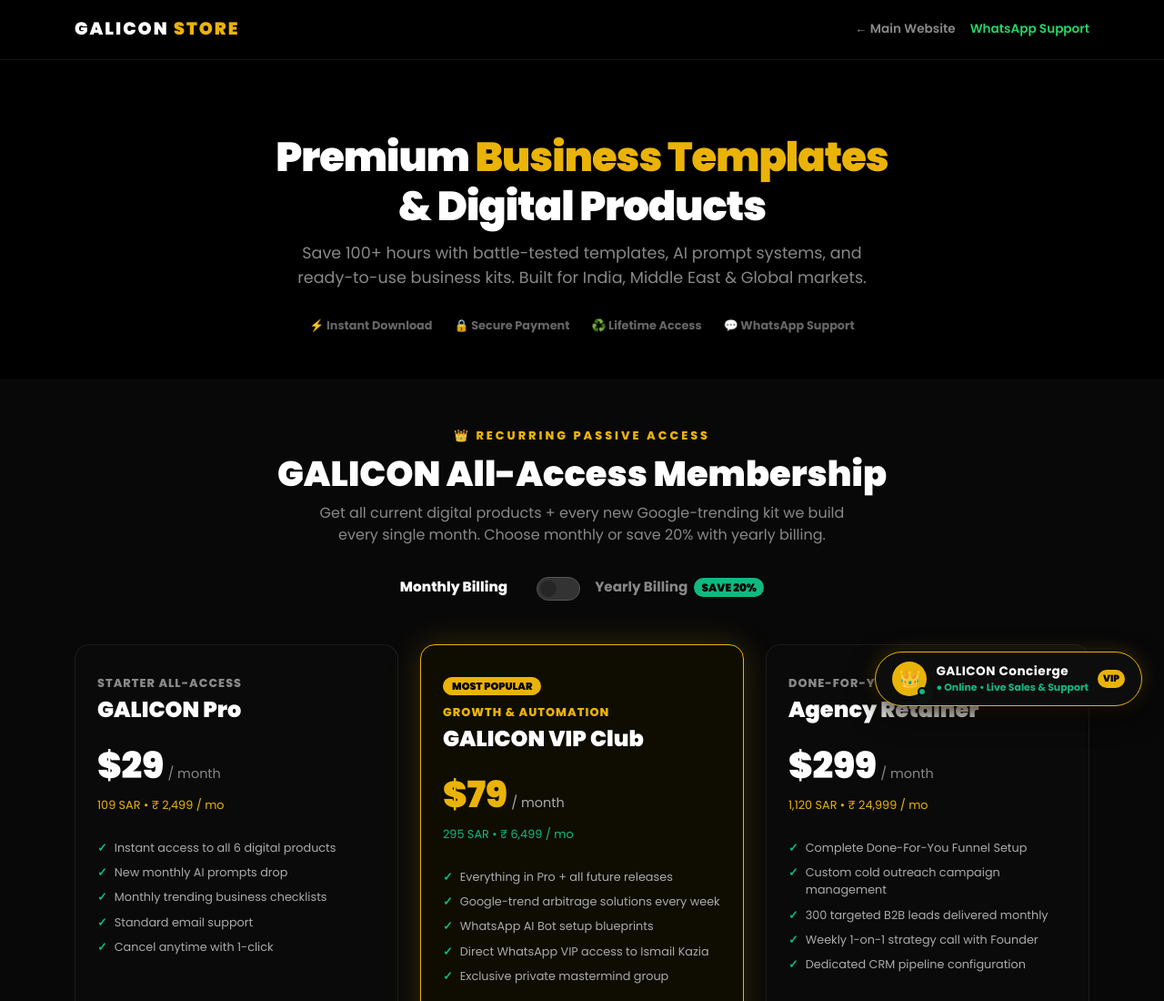
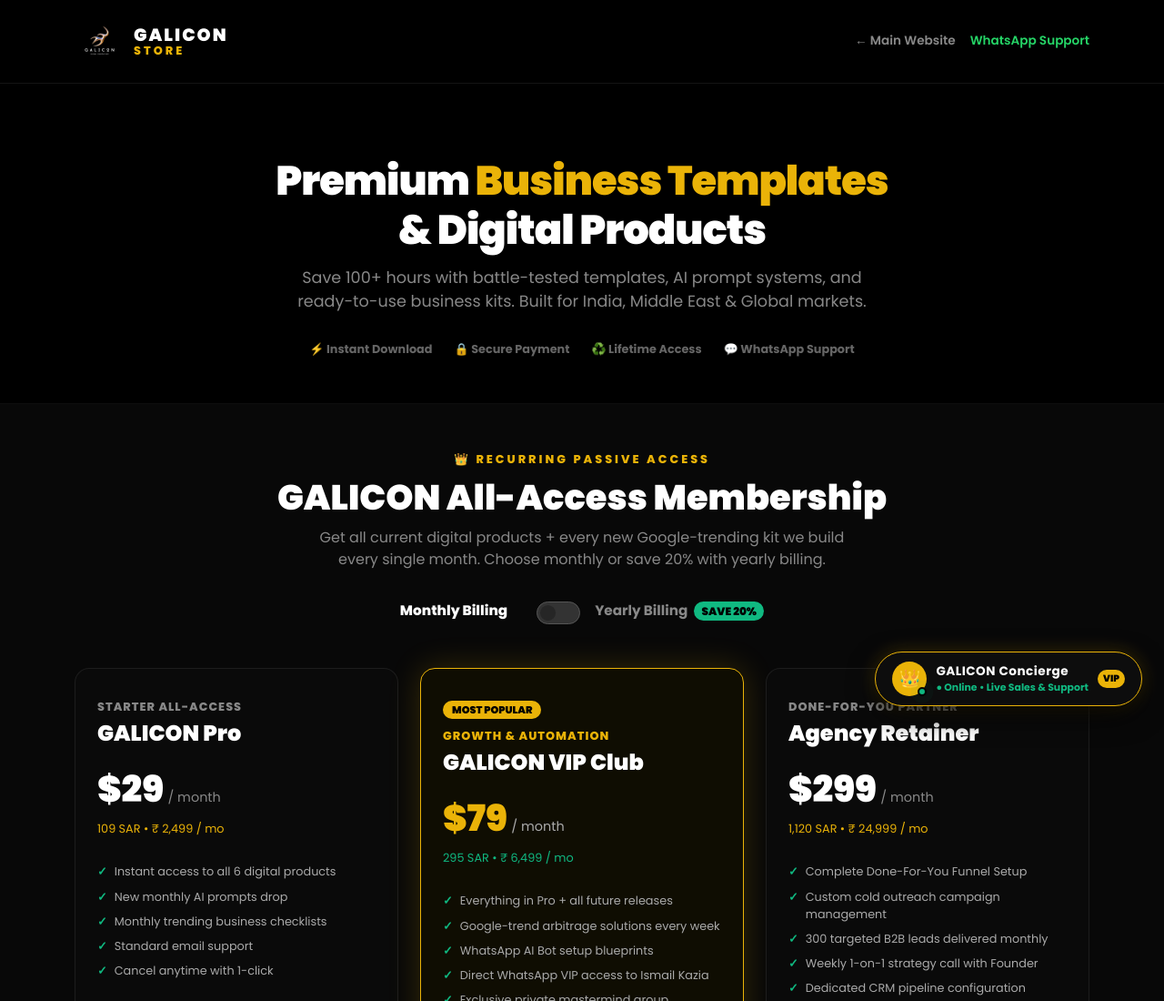
Before and after one commit to ismailkazia302-bot/samrat-global, a website: page products.html in a window 1280 px wide. Shown: the top 1100 px of the page at 91% size. Drawn offline with nearby package versions, Linux system fonts and the light colour scheme.

Commit message:
feat: complete brand text and logo image synchronization across products and digital business card

```diff
--- a/products.html
+++ b/products.html
@@ -59,7 +59,13 @@
   <!-- Navbar -->
   <nav class="store-nav">
     <div class="container d-flex justify-content-between align-items-center">
-      <a href="index.html" class="store-logo">GALICON <span>STORE</span></a>
+      <a href="index.html" style="text-decoration:none; display:flex; align-items:center; gap:10px;">
+        <img src="galicon_logo.png" alt="GALICON GLOBAL" style="height:55px; width:auto; object-fit:contain;">
+        <span style="font-family:'Poppins', sans-serif; font-weight:900; font-size:1.2rem; letter-spacing:2px; color:#FFFFFF; line-height:1; display:flex; flex-direction:column; text-transform:uppercase;">
+          GALICON
+          <span style="font-size:0.8rem; letter-spacing:3px; font-weight:800; color:#EAB308; margin-top:2px;">STORE</span>
+        </span>
+      </a>
       <div class="d-flex gap-3 align-items-center">
         <a href="index.html" class="back-link">← Main Website</a>
         <a href="https://wa.me/916363962640" target="_blank" class="back-link" style="color:#25D366">WhatsApp Support</a>
```
Also changed, not shown: card.html (+4 -1 lines).
